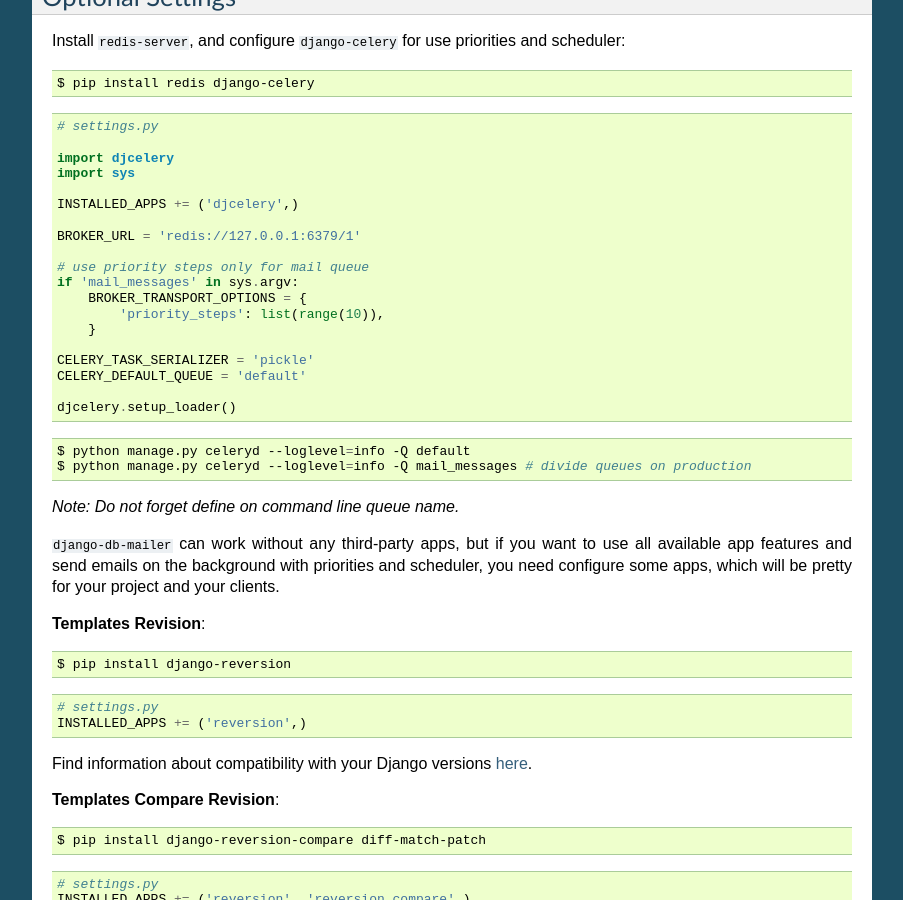
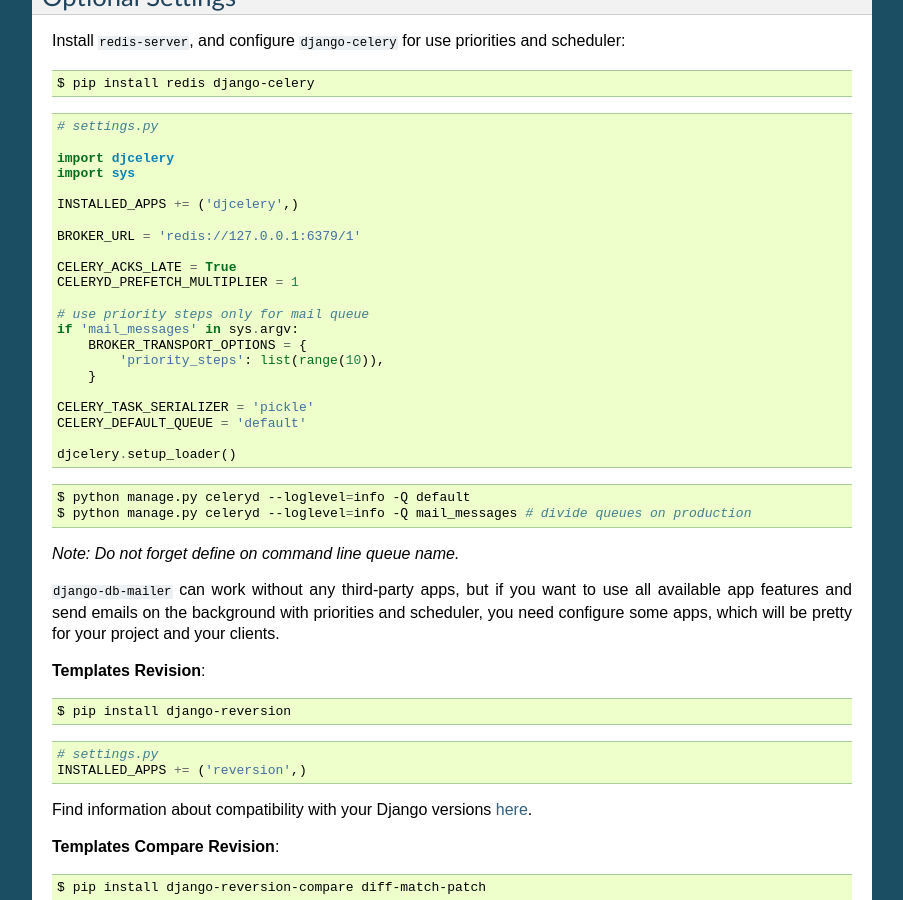
Before and after one commit to LPgenerator/django-db-mailer, a Sphinx documentation site: the page built from docs/settings.rst, in a window 1280 px wide and 900 px high, scrolled down 850 px. Shown: the whole window, without its empty margins (198-1101 px from the left). Built offline with Sphinx 7.4.7, drawn with Linux system fonts in a browser that asks for light colours.

Commit message:
update docs

```diff
--- a/docs/settings.rst
+++ b/docs/settings.rst
@@ -71,6 +71,9 @@ Install ``redis-server``, and configure ``django-celery`` for use priorities and
     INSTALLED_APPS += ('djcelery',)
 
     BROKER_URL = 'redis://127.0.0.1:6379/1'
+
+    CELERY_ACKS_LATE = True
+    CELERYD_PREFETCH_MULTIPLIER = 1
 
     # use priority steps only for mail queue
     if 'mail_messages' in sys.argv:
--- a/docs/signals.rst
+++ b/docs/signals.rst
@@ -20,3 +20,5 @@ Available variables for rules on Signals:
 When all signals was configured, you need to reload your wsgi application.
 Auto-reloading can be configured on settings by WSGI_AUTO_RELOAD/UWSGI_AUTO_RELOAD.
 But if you launch application on several instances, do it manually.
+
+*Note: Do not use big intervals, if tasks on queue more than 3-4k. It can crash a celery worker.*
```
